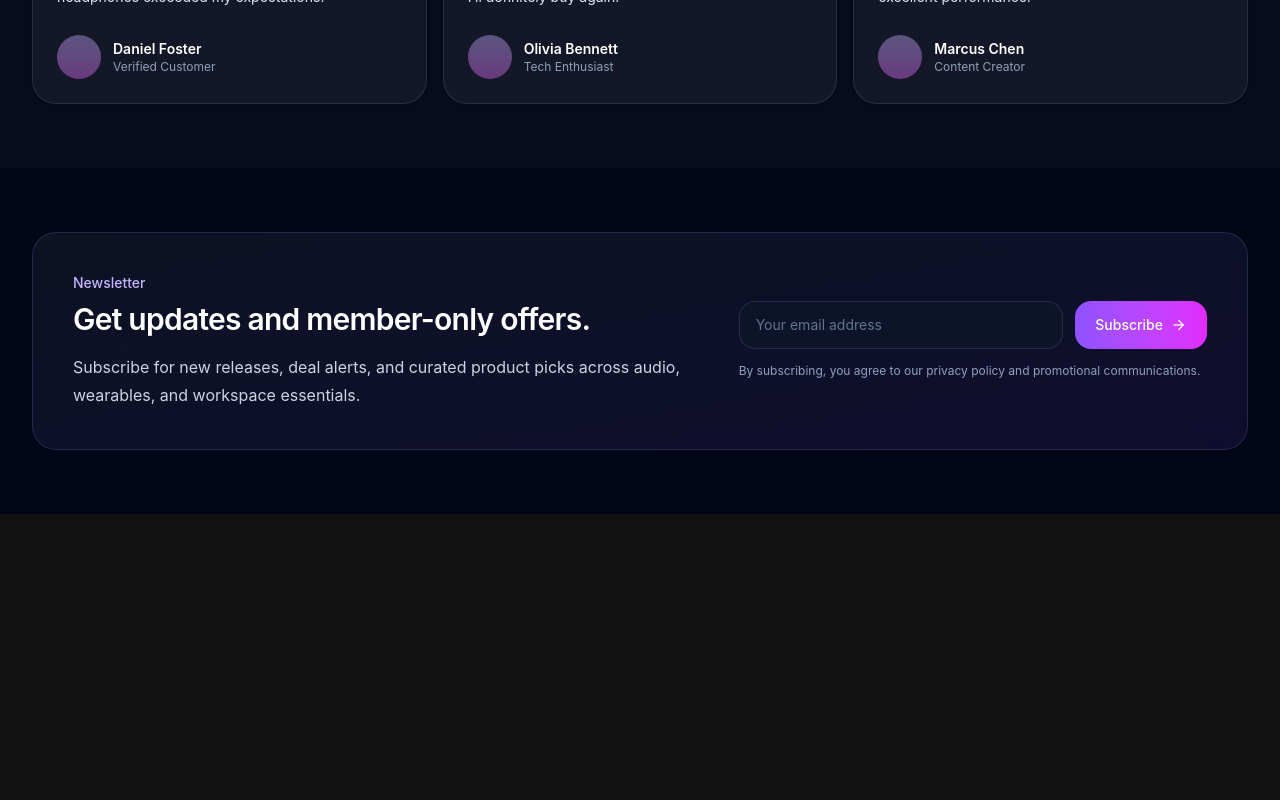
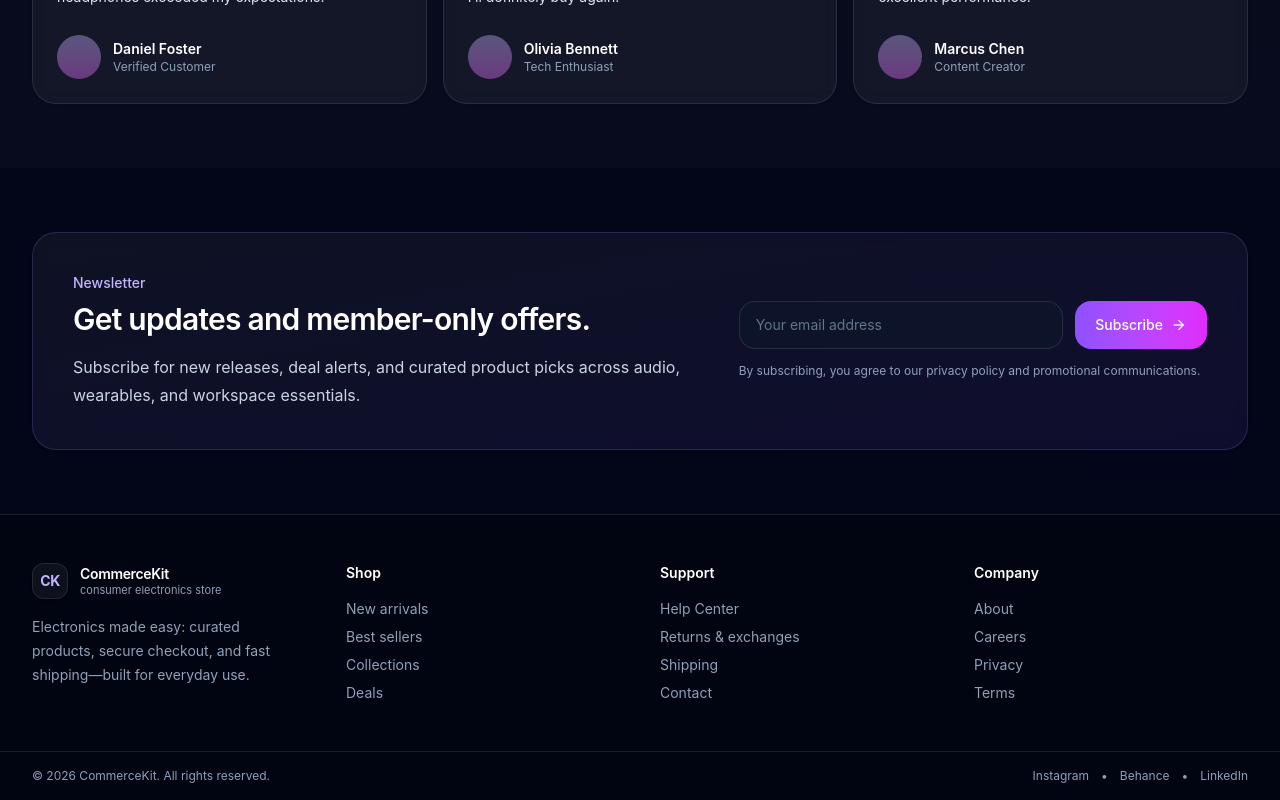
Before and after one commit to Gabriel-Alb/commerce-kit, a Vue app in the folder frontend/: page / in a window 1280 px wide. Shown: the part 2747-3547 px from the top of the page. Before the commit the page ends 3261 px from the top, so only its background shows below. Built offline with nearby package versions, Linux system fonts and the light colour scheme.

Commit message:
refactor: componentize footer and add social links to home view

```diff
--- /dev/null
+++ b/frontend/src/components/layout/AppFooter.vue
@@ -0,0 +1,211 @@
+<template>
+  <footer :class="footerClass">
+    <div :class="containerClass">
+      <div>
+        <a
+          :href="brand.href"
+          class="flex items-center gap-3"
+          :aria-label="brand.ariaLabel || `${brand.title} - footer`"
+        >
+          <div :class="brandBadgeClass">
+            <span :class="brandShortClass">
+              {{ brand.short }}
+            </span>
+          </div>
+
+          <div class="leading-tight">
+            <p :class="brandTitleClass">
+              {{ brand.title }}
+            </p>
+            <p :class="brandSubtitleClass">
+              {{ brand.subtitle }}
+            </p>
+          </div>
+        </a>
+
+        <p v-if="description" :class="descriptionClass">
+          {{ description }}
+        </p>
+      </div>
+
+      <div
+        v-for="(section, sectionIndex) in sections"
+        :key="section.title ?? sectionIndex"
+      >
+        <h3 :class="sectionTitleClass">
+          {{ section.title }}
+        </h3>
+
+        <ul :class="sectionListClass">
+          <li
+            v-for="(link, linkIndex) in section.links"
+            :key="`${section.title}-${link.label}-${linkIndex}`"
+          >
+            <a
+              :href="link.href || '#'"
+              :target="link.target"
+              :rel="
+                link.rel ||
+                (link.target === '_blank' ? 'noopener noreferrer' : undefined)
+              "
+              :class="linkClass"
+            >
+              {{ link.label }}
+            </a>
+          </li>
+        </ul>
+      </div>
+    </div>
+
+    <div :class="bottomBorderClass">
+      <div :class="bottomContainerClass">
+        <p>{{ copyright }}</p>
+
+        <div
+          v-if="socialLinks.length"
+          class="flex flex-wrap items-center gap-3"
+        >
+          <template
+            v-for="(social, index) in socialLinks"
+            :key="`${social.label}-${index}`"
+          >
+            <span v-if="index > 0" :class="separatorClass" aria-hidden="true">
+              {{ socialSeparator }}
+            </span>
+
+            <a
+              :href="social.href || '#'"
+              :target="social.target"
+              :rel="
+                social.rel ||
+                (social.target === '_blank' ? 'noopener noreferrer' : undefined)
+              "
+              :class="linkClass"
+            >
+              {{ social.label }}
+            </a>
+          </template>
+        </div>
+      </div>
+    </div>
+  </footer>
+</template>
+
+<script setup>
+import { computed } from "vue";
+
+const props = defineProps({
+  brand: {
+    type: Object,
+    required: true,
+    validator(value) {
+      return ["short", "title", "subtitle"].every((key) => key in value);
+    },
+  },
+
+  description: {
+    type: String,
+    default: "",
+  },
+
+  sections: {
+    type: Array,
+    default: () => [],
+  },
+
+  copyright: {
+    type: String,
+    default: "© 2026. All rights reserved.",
+  },
+
+  socialLinks: {
+    type: Array,
+    default: () => [],
+  },
+
+  socialSeparator: {
+    type: String,
+    default: "•",
+  },
+
+  footerClass: {
+    type: String,
+    default: "border-t border-white/10 bg-black/30",
+  },
+
+  containerClass: {
+    type: String,
+    default:
+      "mx-auto grid max-w-7xl gap-10 px-4 py-12 sm:px-6 md:grid-cols-2 lg:grid-cols-4 lg:px-8",
+  },
+
+  brandBadgeClass: {
+    type: String,
+    default:
+      "grid h-9 w-9 place-items-center rounded-xl border border-white/10 bg-white/5 shadow-sm",
+  },
+
+  brandShortClass: {
+    type: String,
+    default: "text-sm font-bold tracking-tight text-violet-300",
+  },
+
+  brandTitleClass: {
+    type: String,
+    default: "text-sm font-semibold tracking-tight text-white",
+  },
+
+  brandSubtitleClass: {
+    type: String,
+    default: "text-[11px] text-slate-400",
+  },
+
+  descriptionClass: {
+    type: String,
+    default: "mt-4 text-sm leading-6 text-slate-400",
+  },
+
+  sectionTitleClass: {
+    type: String,
+    default: "text-sm font-semibold text-white",
+  },
+
+  sectionListClass: {
+    type: String,
+    default: "mt-4 space-y-2 text-sm text-slate-400",
+  },
+
+  linkClass: {
+    type: String,
+    default: "transition hover:text-violet-300",
+  },
+
+  bottomBorderClass: {
+    type: String,
+    default: "border-t border-white/10",
+  },
+
+  bottomContainerClass: {
+    type: String,
+    default:
+      "mx-auto flex max-w-7xl flex-col gap-2 px-4 py-4 text-xs text-slate-400 sm:px-6 md:flex-row md:items-center md:justify-between lg:px-8",
+  },
+
+  separatorClass: {
+    type: String,
+    default: "",
+  },
+});
+
+const normalizedBrand = computed(() => ({
+  href: "#",
+  ariaLabel: "",
+  ...props.brand,
+}));
+</script>
+
+<script>
+export default {
+  name: "AppFooter",
+};
+</script>
--- a/frontend/src/views/Homeview.vue
+++ b/frontend/src/views/Homeview.vue
@@ -151,12 +151,21 @@
       :disclaimer="newsletterDisclaimer"
       @submit="handleNewsletterSubmit"
     />
+
+    <AppFooter
+      :brand="footerBrand"
+      :description="footerDescription"
+      :sections="footerSections"
+      :social-links="footerSocialLinks"
+      :copyright="footerCopyright"
+    />
   </AppShell>
 </template>
 
 <script setup>
 import AppHeader from "../components/layout/AppHeader.vue";
 import AppShell from "../components/layout/AppShell.vue";
+import AppFooter from "../components/layout/AppFooter.vue";
 import CategoriesSection from "../components/ui/CategoriesSection.vue";
 import ProductCard from "../components/ui/ProductCard.vue";
 import FeatureSplitSection from "../components/ui/FeatureSplitSection.vue";
@@ -350,6 +359,67 @@ const newsletterButtonLabel = "Subscribe";
 const newsletterDisclaimer =
   "By subscribing, you agree to our privacy policy and promotional communications.";
 
+const footerBrand = {
+  href: "#",
+  short: "CK",
+  title: "CommerceKit",
+  subtitle: "consumer electronics store",
+  ariaLabel: "CommerceKit - Ir para o topo",
+};
+
+const footerDescription =
+  "Electronics made easy: curated products, secure checkout, and fast shipping—built for everyday use.";
+
+const footerSections = [
+  {
+    title: "Shop",
+    links: [
+      { label: "New arrivals", href: "#" },
+      { label: "Best sellers", href: "#" },
+      { label: "Collections", href: "#" },
+      { label: "Deals", href: "#" },
+    ],
+  },
+  {
+    title: "Support",
+    links: [
+      { label: "Help Center", href: "#" },
+      { label: "Returns & exchanges", href: "#" },
+      { label: "Shipping", href: "#" },
+      { label: "Contact", href: "#" },
+    ],
+  },
+  {
+    title: "Company",
+    links: [
+      { label: "About", href: "#" },
+      { label: "Careers", href: "#" },
+      { label: "Privacy", href: "#" },
+      { label: "Terms", href: "#" },
+    ],
+  },
+];
+
+const footerSocialLinks = [
+  {
+    label: "Instagram",
+    href: "https://www.instagram.com/gabriel_albu__/",
+    target: "_blank",
+  },
+  {
+    label: "Behance",
+    href: "https://www.behance.net/gabrielalbuque126",
+    target: "_blank",
+  },
+  {
+    label: "LinkedIn",
+    href: "https://www.linkedin.com/in/gabriel-albuquerque-0b0666221/",
+    target: "_blank",
+  },
+];
+
+const footerCopyright = "© 2026 CommerceKit. All rights reserved.";
+
 function onHeaderAction(action) {
   if (action?.ariaLabel === "Buscar") console.log("abrir busca");
   if (action?.ariaLabel === "Carrinho") console.log("abrir carrinho");
```
